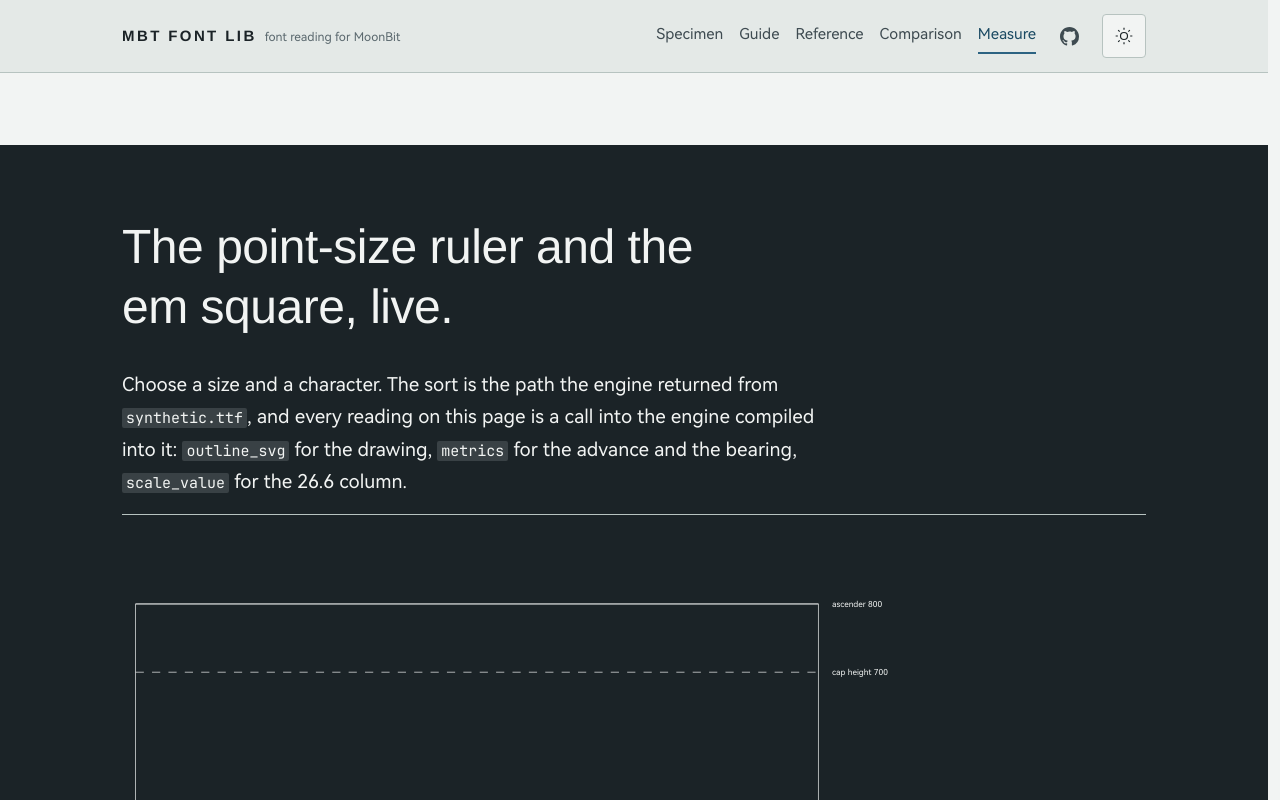
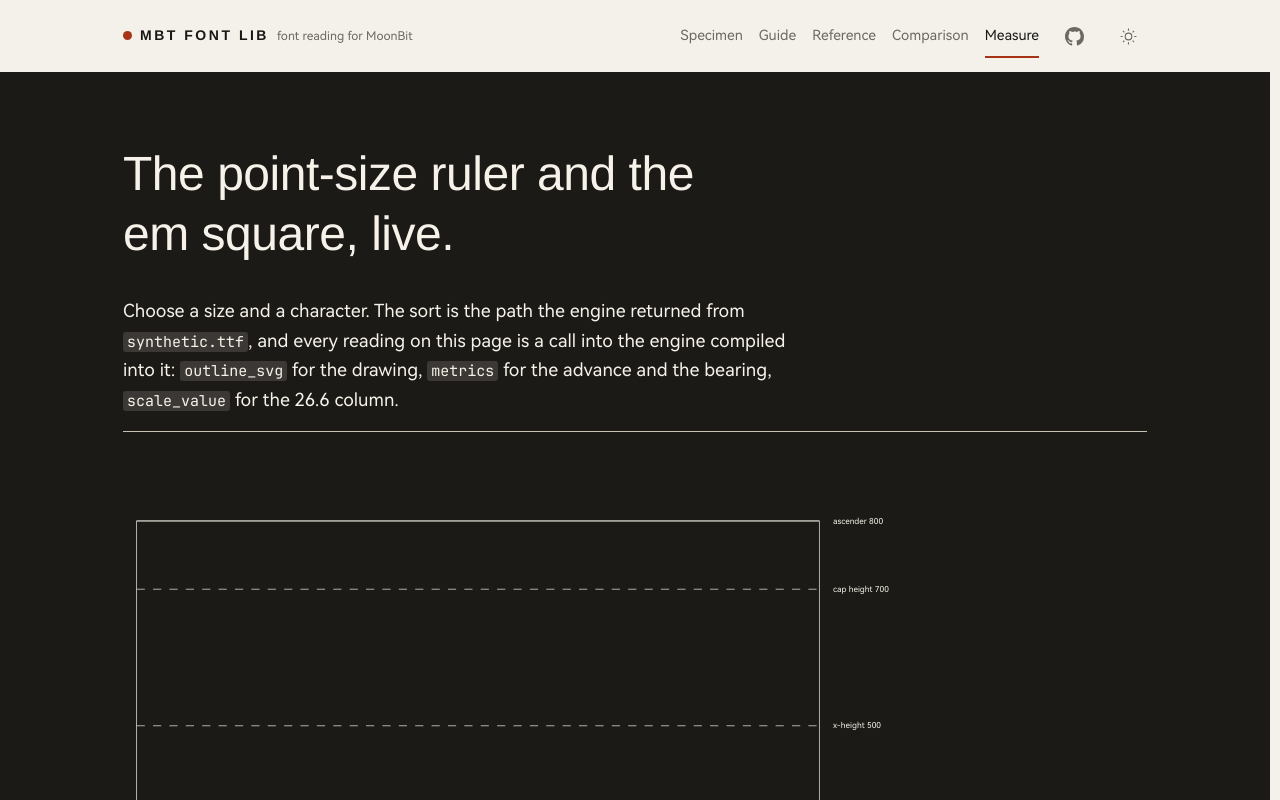
Before and after one commit to moonbitstack/moonfont, a plain HTML site: page docs/showcase.html in a window 1280 px wide. Shown: the top 800 px of the page. Drawn offline with Linux system fonts and the light colour scheme; a script that the page names is missing; a web font is replaced by a local one.

Commit message:
feat(site): one paper, one ink, one red — the cover and the four pages share a material.
The specimen page keeps its own composition: full-bleed hero, dark proof
plates, motion. What it no longer keeps is a different palette. Both
stylesheets now declare the same warm stock, the same graphite night and
the same single vermilion, so a reader crossing from the cover to the
guide does not feel the temperature change underfoot.

- style.css: cold blue-grey stock and blue mark replaced by warm paper and
  the cover's red; code chips, rules and shadows warmed to match; body set
  at 18px/1.65.
- lab.css: night ground lifted from #0a0a0c to the same #121110, panels to
  the same #191817, accent to the same red, panels rounded to 10px.
- Both mastheads: 72px strip of ground behind glass, a hairline that only
  appears once the page moves, one 9px red dot before the wordmark, the
  same 2px underline under the current section, the same 38px round tools.
- A page that opens on a band now meets the strip above it the way the
  hero does, instead of floating on a shelf of paper.
- measure: the outline was mirrored below its baseline — the engine already
  emits y up. The A now sits on the baseline with cap and x-height rules
  crossing it. Empty outlines draw the compositor's box. The six sorts are
  set three to a row instead of six to a sliver, and the sheet opens on
  U+0041 rather than on an empty plate.

```diff
--- a/docs/lab.css
+++ b/docs/lab.css
@@ -1,48 +1,50 @@
 /* moonfont lab — visual system
-   Refined, dark, editorial. The glyphs are the art; everything else is quiet. */
+   Refined, dark, editorial. The glyphs are the art; everything else is quiet.
+   The ground, the ink and the single red are the ones the other four pages
+   declare: the cover differs in scale and motion, not in material. */
 
 :root {
-  --bg: #0a0a0c;
-  --bg-soft: #111114;
-  --bg-panel: #121216;
-  --ink: #ededf0;
-  --ink-dim: #a4a4ae;
-  --ink-faint: #83838d;
-  --line: rgba(255, 255, 255, 0.09);
-  --line-strong: rgba(255, 255, 255, 0.16);
-  --accent: #ff5a36;
-  --accent-soft: rgba(255, 90, 54, 0.16);
-  --cool: #6ad7ff;
-  --radius: 14px;
+  --bg: #121110;
+  --bg-soft: #1a1917;
+  --bg-panel: #191817;
+  --ink: #ecebe5;
+  --ink-dim: #b5b0a7;
+  --ink-faint: #8c877e;
+  --line: rgba(236, 232, 223, 0.10);
+  --line-strong: rgba(236, 232, 223, 0.18);
+  --accent: #ff6f4c;
+  --accent-soft: rgba(255, 111, 76, 0.16);
+  --cool: #e0b08a;
+  --radius: 10px;
   --maxw: 1180px;
   --font-ui: "HarmonyOS Sans SC", ui-sans-serif, system-ui, -apple-system,
     "Segoe UI", Roboto, Helvetica, Arial, sans-serif;
-  --topbar-wash: rgba(10, 10, 12, 0.85);
-  --topbar-fade: rgba(10, 10, 12, 0);
-  --sheen: rgba(255, 255, 255, 0.04);
-  --sheen-strong: rgba(255, 255, 255, 0.05);
+  --topbar-wash: rgba(18, 17, 16, 0.88);
+  --topbar-fade: rgba(18, 17, 16, 0);
+  --sheen: rgba(236, 232, 223, 0.04);
+  --sheen-strong: rgba(236, 232, 223, 0.055);
   --on-accent: #1a0c08;
 }
 
 /* A second impression of the same page: paper instead of night. The type is
    the same size, the rules are the same weight; only the ink and the ground
-   swap. */
+   swap. The paper is the stock the other pages are printed on. */
 :root[data-theme="light"] {
   --bg: #f4f1ea;
-  --bg-soft: #ece8df;
+  --bg-soft: #eae6dc;
   --bg-panel: #efece4;
-  --ink: #17161a;
-  --ink-dim: #4f4d54;
-  --ink-faint: #6b6870;
-  --line: rgba(23, 22, 26, 0.12);
-  --line-strong: rgba(23, 22, 26, 0.22);
-  --accent: #c8381a;
-  --accent-soft: rgba(200, 56, 26, 0.14);
-  --cool: #16607a;
+  --ink: #191715;
+  --ink-dim: #4a4642;
+  --ink-faint: #6d6862;
+  --line: rgba(25, 23, 21, 0.12);
+  --line-strong: rgba(25, 23, 21, 0.22);
+  --accent: #a83418;
+  --accent-soft: rgba(168, 52, 24, 0.13);
+  --cool: #8a4a2a;
   --topbar-wash: rgba(244, 241, 234, 0.9);
   --topbar-fade: rgba(244, 241, 234, 0);
-  --sheen: rgba(23, 22, 26, 0.035);
-  --sheen-strong: rgba(23, 22, 26, 0.05);
+  --sheen: rgba(25, 23, 21, 0.035);
+  --sheen-strong: rgba(25, 23, 21, 0.05);
   --on-accent: #fdf9f2;
 }
 
@@ -168,10 +170,28 @@ code {
   display: flex;
   align-items: center;
   justify-content: space-between;
-  padding: 18px 28px;
+  padding: 17px 28px;
   background: linear-gradient(to bottom, var(--topbar-wash), var(--topbar-fade));
-  backdrop-filter: blur(4px);
+  -webkit-backdrop-filter: blur(14px);
+  backdrop-filter: blur(14px);
 }
+/* The same hairline the other pages show once they have moved. */
+.topbar::after {
+  content: "";
+  position: absolute;
+  left: 0; right: 0; bottom: 0;
+  height: 1px;
+  background: linear-gradient(
+    to right,
+    transparent,
+    var(--line-strong) 16%,
+    var(--line-strong) 84%,
+    transparent
+  );
+  opacity: 0;
+  transition: opacity 150ms ease-out;
+}
+html:not(.at-top) .topbar::after { opacity: 1; }
 .wordmark {
   font-weight: 600;
   letter-spacing: 0.18em;
@@ -196,8 +216,8 @@ code {
   content: "";
   position: absolute;
   left: 0; right: 0;
-  bottom: -7px;
-  height: 1px;
+  bottom: -8px;
+  height: 2px;
   background: var(--accent);
 }
 .topbar__tools { display: flex; align-items: center; gap: 6px; }
@@ -733,6 +753,7 @@ code {
   border: 1px solid var(--line);
   border-radius: 8px;
   background: color-mix(in srgb, var(--bg-panel) 76%, transparent);
+  -webkit-backdrop-filter: blur(7px);
   backdrop-filter: blur(7px);
   font-size: 12px;
   line-height: 1.45;
@@ -751,6 +772,7 @@ code {
   right: 22px;
   bottom: 22px;
   background: color-mix(in srgb, var(--bg-panel) 74%, transparent);
+  -webkit-backdrop-filter: blur(7px);
   backdrop-filter: blur(7px);
 }
 .tray__button:focus-visible,
--- a/docs/showcase.html
+++ b/docs/showcase.html
@@ -14,6 +14,9 @@
       ? chosen
       : (window.matchMedia("(prefers-color-scheme: dark)").matches ? "dark" : "light");
     document.documentElement.dataset.theme = theme;
+    // The strip only draws its hairline once the page has moved; saying so
+    // here keeps the first paint from showing a rule that then vanishes.
+    document.documentElement.classList.add("at-top");
   })();
 </script>
 <link rel="icon" href="favicon.svg" type="image/svg+xml">
@@ -82,29 +85,29 @@
         <div class="pick" data-pick>
           <button class="pick__button" type="button" aria-haspopup="listbox"
                   aria-expanded="false" aria-labelledby="glyphLabel">
-            <span data-pick-label>Choose a character to set a sort.</span>
+            <span data-pick-label>2 U+0041 A</span>
             <svg class="pick__mark" viewBox="0 0 10 6" aria-hidden="true" focusable="false">
               <path d="M1 1l4 4 4-4" fill="none" stroke="currentColor"
                     stroke-width="1.3" stroke-linecap="round" />
             </svg>
           </button>
           <ul class="pick__list" role="listbox" aria-labelledby="glyphLabel" hidden>
-            <li class="pick__option" role="option" tabindex="-1" data-value="" aria-selected="true">Choose a character to set a sort.</li>
+            <li class="pick__option" role="option" tabindex="-1" data-value="" aria-selected="false">Choose a character to set a sort.</li>
             <li class="pick__option" role="option" tabindex="-1" data-value="0" data-codepoint="0" aria-selected="false">0 .notdef</li>
             <li class="pick__option" role="option" tabindex="-1" data-value="1" data-codepoint="32" aria-selected="false">1 U+0020 space</li>
-            <li class="pick__option" role="option" tabindex="-1" data-value="2" data-codepoint="65" aria-selected="false">2 U+0041 A</li>
+            <li class="pick__option" role="option" tabindex="-1" data-value="2" data-codepoint="65" aria-selected="true">2 U+0041 A</li>
             <li class="pick__option" role="option" tabindex="-1" data-value="3" data-codepoint="66" aria-selected="false">3 U+0042 B</li>
             <li class="pick__option" role="option" tabindex="-1" data-value="4" data-codepoint="97" aria-selected="false">4 U+0061 a</li>
             <li class="pick__option" role="option" tabindex="-1" data-value="5" data-codepoint="193" aria-selected="false">5 U+00C1 composite</li>
           </ul>
-          <input id="glyph-select" type="hidden" value="" />
+          <input id="glyph-select" type="hidden" value="2" data-codepoint="65" />
         </div>
         <p><button type="button" id="probe-sort">Probe an absent sort</button> <button type="button" id="show-notdef" hidden>Show the .notdef box</button></p>
         <p id="stage-note" hidden></p>
         <p>A face with no sort for a codepoint is not an error: <code>glyph_index</code> returns <code>None</code>. The previous sort stays on the sheet until the .notdef box is chosen.</p>
       </div>
       <figure class="rule-figure">
-        <svg id="grid-svg" viewBox="-20 -860 6020 1120" role="img" aria-label="All six sorts of synthetic.ttf laid out in case order">
+        <svg id="grid-svg" viewBox="-20 -860 3040 2340" role="img" aria-label="All six sorts of synthetic.ttf laid out in case order">
           <g id="grid-body"></g>
         </svg>
         <figcaption>All six sorts in case order, each drawn from its own outline. Empty sorts are shown as a ruled box. The grid is built from the same command streams as the stage.</figcaption>
--- a/docs/style.css
+++ b/docs/style.css
@@ -4,36 +4,41 @@
 :root {
   color-scheme: light dark;
 
-  --stock:        light-dark(#f2f4f3, #161c1f);
-  --stock-deep:   light-dark(#e4e9e7, #0e1315);
-  --sheet:        light-dark(#fafcfb, #101517);
-  --solid:        light-dark(#1b2327, #0a0f11);
-  --on-solid:     light-dark(#f2f4f3, #e8eeeb);
-  --ink:          light-dark(#1b2327, #e8eeeb);
-  --ink-soft:     light-dark(#3e4b51, #bcc9c6);
-  --ink-faint:    light-dark(#5a686e, #95a6a3);
-  --rule:         light-dark(#b7c3c0, #0a0e10);
-  --rule-lip:     light-dark(transparent, #3d4a47);
-  --rule-soft:    light-dark(#d4dcda, #24302f);
-  --mark:         light-dark(#2c6382, #a9cbdc);
-  --mark-strong:  light-dark(#1b4a63, #d3e8f1);
-  --mark-on-solid:light-dark(#a9cbdc, #a9cbdc);
-  --code:         light-dark(#e9efec, #0d1214);
-  --code-ink:     light-dark(#1b2327, #e2ebe7);
-  --code-dim:     light-dark(#4c5c61, #9aaba8);
-  --code-rule:    light-dark(#bcc9c5, #2b3735);
-  --focus:        light-dark(#1b4a63, #d3e8f1);
-  --focus-halo:   light-dark(#f2f4f3, #161c1f);
-  --impression:   light-dark(rgb(27 35 39 / 8%), rgb(0 0 0 / 45%));
-  --edge:         light-dark(transparent, rgb(232 238 235 / 10%));
+  /* One ramp for the whole publication: warm paper by day, warm graphite by
+     night. The specimen page declares the same ground and the same single
+     red; a reader moving between the cover and these pages should not feel
+     the temperature change underfoot. */
+  --stock:        light-dark(#f4f1ea, #121110);
+  --stock-deep:   light-dark(#eae6dc, #0b0a0a);
+  --sheet:        light-dark(#fbf9f4, #1a1917);
+  --solid:        light-dark(#1c1a17, #070707);
+  --on-solid:     light-dark(#f6f2e9, #ece8df);
+  --ink:          light-dark(#191715, #ecebe5);
+  --ink-soft:     light-dark(#4a4642, #bab5ab);
+  --ink-faint:    light-dark(#6d6862, #908a80);
+  --rule:         light-dark(#c9c2b4, #0a0908);
+  --rule-lip:     light-dark(transparent, #38352f);
+  --rule-soft:    light-dark(#ded8cb, #242220);
+  --mark:         light-dark(#a83418, #ff6f4c);
+  --mark-strong:  light-dark(#7d2410, #ffab90);
+  --mark-on-solid:light-dark(#ffb49b, #ffb49b);
+  --on-mark:      light-dark(#fdf9f2, #1a0c08);
+  --code:         light-dark(#efeadf, #181613);
+  --code-ink:     light-dark(#1e1b17, #e8e4db);
+  --code-dim:     light-dark(#5f584e, #a09a8f);
+  --code-rule:    light-dark(#d8d1c3, #2c2925);
+  --focus:        light-dark(#7d2410, #ffab90);
+  --focus-halo:   light-dark(#f4f1ea, #121110);
+  --impression:   light-dark(rgb(28 22 16 / 10%), rgb(0 0 0 / 55%));
+  --edge:         light-dark(transparent, rgb(236 232 223 / 10%));
 
-  --info:         light-dark(#2c6382, #a9cbdc);
+  --info:         light-dark(#2f5d70, #a3c3d2);
   --warning:      light-dark(#7a4e0f, #e3b46c);
-  --danger:       light-dark(#9b3327, #e6907f);
+  --danger:       light-dark(#8c2233, #f097a8);
   --success:      light-dark(#2e624f, #98cbb0);
-  --info-wash:    light-dark(rgb(44 98 130 / 10%),   rgb(169 203 220 / 12%));
+  --info-wash:    light-dark(rgb(47 93 112 / 10%),   rgb(163 195 210 / 12%));
   --warning-wash: light-dark(rgb(122 78 15 / 10%),   rgb(227 180 108 / 12%));
-  --danger-wash:  light-dark(rgb(155 51 39 / 10%),   rgb(230 144 127 / 12%));
+  --danger-wash:  light-dark(rgb(140 34 51 / 10%),   rgb(240 151 168 / 12%));
   --success-wash: light-dark(rgb(46 98 79 / 10%),    rgb(152 203 176 / 12%));
 
   /* One face for the whole site, the same one the specimen page sets its own
@@ -48,7 +53,7 @@
 
   --t-caption: 12px;
   --t-label:   15px;
-  --t-body:    19px;
+  --t-body:    18px;
   --t-lede:    24px;
   --t-h3:      32px;
   --t-h2:      48px;
@@ -68,8 +73,8 @@
   --s-44: 176px;
 
   --r-0: 0;
-  --r-1: 2px;
-  --r-2: 4px;
+  --r-1: 3px;
+  --r-2: 8px;
 
   --rail: 1120px;
 
@@ -95,7 +100,7 @@
 :root[data-theme="light"] {
   color-scheme: only light;
   --display-weight: 500;
-  --impression: rgb(27 35 39 / 8%);
+  --impression: rgb(28 22 16 / 10%);
   --edge: transparent;
   --rule-lip: transparent;
 }
@@ -103,54 +108,56 @@
 :root[data-theme="dark"] {
   color-scheme: only dark;
   --display-weight: 600;
-  --impression: rgb(0 0 0 / 45%);
-  --edge: rgb(232 238 235 / 10%);
-  --rule-lip: #3d4a47;
+  --impression: rgb(0 0 0 / 55%);
+  --edge: rgb(236 232 223 / 10%);
+  --rule-lip: #38352f;
 }
 
 /* A browser without light-dark() still gets both designs, not a blank sheet. */
 @supports not (color: light-dark(white, black)) {
   :root[data-theme="light"] {
-    --stock: #f2f4f3;
-    --stock-deep: #e4e9e7;
-    --sheet: #fafcfb;
-    --solid: #1b2327;
-    --on-solid: #f2f4f3;
-    --ink: #1b2327;
-    --ink-soft: #3e4b51;
-    --ink-faint: #5a686e;
-    --rule: #b7c3c0;
-    --rule-soft: #d4dcda;
-    --mark: #2c6382;
-    --mark-strong: #1b4a63;
-    --mark-on-solid: #a9cbdc;
-    --code: #e9efec;
-    --code-ink: #1b2327;
-    --code-dim: #4c5c61;
-    --code-rule: #bcc9c5;
-    --focus: #1b4a63;
-    --focus-halo: #f2f4f3;
+    --stock: #f4f1ea;
+    --stock-deep: #eae6dc;
+    --sheet: #fbf9f4;
+    --solid: #1c1a17;
+    --on-solid: #f6f2e9;
+    --ink: #191715;
+    --ink-soft: #4a4642;
+    --ink-faint: #6d6862;
+    --rule: #c9c2b4;
+    --rule-soft: #ded8cb;
+    --mark: #a83418;
+    --mark-strong: #7d2410;
+    --mark-on-solid: #ffb49b;
+    --on-mark: #fdf9f2;
+    --code: #efeadf;
+    --code-ink: #1e1b17;
+    --code-dim: #5f584e;
+    --code-rule: #d8d1c3;
+    --focus: #7d2410;
+    --focus-halo: #f4f1ea;
   }
   :root[data-theme="dark"] {
-    --stock: #161c1f;
-    --stock-deep: #0e1315;
-    --sheet: #101517;
-    --solid: #0a0f11;
-    --on-solid: #e8eeeb;
-    --ink: #e8eeeb;
-    --ink-soft: #bcc9c6;
-    --ink-faint: #95a6a3;
-    --rule: #0a0e10;
-    --rule-soft: #24302f;
-    --mark: #a9cbdc;
-    --mark-strong: #d3e8f1;
-    --mark-on-solid: #a9cbdc;
-    --code: #0d1214;
-    --code-ink: #e2ebe7;
-    --code-dim: #9aaba8;
-    --code-rule: #2b3735;
-    --focus: #d3e8f1;
-    --focus-halo: #161c1f;
+    --stock: #121110;
+    --stock-deep: #0b0a0a;
+    --sheet: #1a1917;
+    --solid: #070707;
+    --on-solid: #ece8df;
+    --ink: #ecebe5;
+    --ink-soft: #bab5ab;
+    --ink-faint: #908a80;
+    --rule: #0a0908;
+    --rule-soft: #242220;
+    --mark: #ff6f4c;
+    --mark-strong: #ffab90;
+    --mark-on-solid: #ffb49b;
+    --on-mark: #1a0c08;
+    --code: #181613;
+    --code-ink: #e8e4db;
+    --code-dim: #a09a8f;
+    --code-rule: #2c2925;
+    --focus: #ffab90;
+    --focus-halo: #121110;
   }
 }
 
@@ -172,7 +179,7 @@ body {
   color: var(--ink);
   font-family: var(--font-body);
   font-size: var(--t-body);
-  line-height: 1.7;
+  line-height: 1.65;
   -webkit-text-size-adjust: 100%;
 }
 
@@ -191,13 +198,13 @@ body {
    width at the top of the page and only the thumb fades, so the layout does not
    jump when it appears. */
 @supports selector(::-webkit-scrollbar) {
-  html::-webkit-scrollbar { width: 12px; height: 12px; }
-  html::-webkit-scrollbar-track { background: var(--stock-deep); }
+  html::-webkit-scrollbar { width: 10px; height: 10px; }
+  html::-webkit-scrollbar-track { background: transparent; }
   html::-webkit-scrollbar-thumb {
     border-radius: 99px;
-    border: 3px solid var(--stock-deep);
+    border: 3px solid transparent;
     background-clip: content-box;
-    background-color: color-mix(in srgb, var(--ink) 26%, transparent);
+    background-color: color-mix(in srgb, var(--ink) 24%, transparent);
   }
   html.at-top::-webkit-scrollbar-thumb { background-color: transparent; }
   pre::-webkit-scrollbar, .table-wrap::-webkit-scrollbar,
@@ -278,15 +285,17 @@ code, .sig, .case-index-count, .field-name, .field-type, .tok-num {
 .skip:focus { transform: translateY(0); }
 
 /* --------------------------------------------------------------------------
-   The label strip on the case
+   The label strip on the case. It is the same strip the specimen page wears:
+   the ground seen through a sheet of glass, a hairline that fades in only once
+   the page has moved, and the wordmark with the one red dot in front of it.
    -------------------------------------------------------------------------- */
-
 .top {
   position: sticky;
   top: 0;
   z-index: var(--z-top);
-  background: var(--stock-deep);
-  border-bottom: 1px solid var(--rule);
+  background: color-mix(in srgb, var(--stock) 86%, transparent);
+  -webkit-backdrop-filter: saturate(1.08) blur(14px);
+  backdrop-filter: saturate(1.08) blur(14px);
 }
 
 .top::after {
@@ -294,10 +303,20 @@ code, .sig, .case-index-count, .field-name, .field-type, .tok-num {
   position: absolute;
   left: 0;
   right: 0;
-  bottom: -1px;
+  bottom: 0;
   height: 1px;
-  background: var(--rule-lip);
+  background: linear-gradient(
+    to right,
+    transparent,
+    color-mix(in srgb, var(--ink) 15%, transparent) 16%,
+    color-mix(in srgb, var(--ink) 15%, transparent) 84%,
+    transparent
+  );
+  opacity: 0;
+  transition: opacity var(--motion-state);
 }
+
+html:not(.at-top) .top::after { opacity: 1; }
 
 .top nav {
   display: flex;
@@ -307,7 +326,10 @@ code, .sig, .case-index-count, .field-name, .field-type, .tok-num {
   max-width: var(--rail);
   min-height: var(--bar-h);
   margin-inline: auto;
-  padding: var(--s-3) var(--pad);
+  /* The strip is exactly --bar-h tall, so a band or a heading that follows it
+     starts where the cover's hero starts, and so every scroll-margin computed
+     from that number is true. */
+  padding: 0 var(--pad);
 }
 
 .brand {
@@ -323,10 +345,23 @@ code, .sig, .case-index-count, .field-name, .field-type, .tok-num {
   text-decoration: none;
 }
 
+/* The mark exactly as the cover draws it: one filled circle of the red, then
+   the name in spaced capitals. */
+.brand::before {
+  content: "";
+  align-self: center;
+  width: 9px;
+  height: 9px;
+  border-radius: 50%;
+  background: var(--mark);
+  transform: translateY(-1px);
+}
+
 .brand b {
   font-weight: 600;
-  font-size: 15px;
-  letter-spacing: 0.16em;
+  font-size: 14px;
+  letter-spacing: 0.18em;
+  text-transform: uppercase;
 }
 .brand span {
   font-family: var(--font-body);
@@ -336,49 +371,51 @@ code, .sig, .case-index-count, .field-name, .field-type, .tok-num {
   color: var(--ink-faint);
 }
 
+/* The current section is marked the way the cover marks it: two pixels of the
+   one red, hung the same distance under the word. */
 .link {
+  position: relative;
   padding-block: var(--s-1);
-  border-bottom: 2px solid transparent;
   font-family: var(--font-display);
-  font-size: var(--t-label);
-  color: var(--ink-soft);
+  font-size: 14px;
+  color: var(--ink-faint);
   text-decoration: none;
 }
 
-.link:hover { color: var(--mark-strong); }
-.link[aria-current="page"] {
-  color: var(--mark-strong);
-  border-bottom-color: var(--mark);
+.link:hover { color: var(--ink); }
+.link[aria-current="page"] { color: var(--ink); }
+.link[aria-current="page"]::after {
+  content: "";
+  position: absolute;
+  left: 0;
+  right: 0;
+  bottom: -6px;
+  height: 2px;
+  background: var(--mark);
 }
 
-.github {
+.github,
+.theme-toggle {
   display: inline-flex;
   align-items: center;
   justify-content: center;
-  width: 34px;
-  height: 34px;
+  width: 38px;
+  height: 38px;
+  padding: 0;
+  border: 0;
   border-radius: 50%;
-  color: var(--ink-soft);
+  background: transparent;
+  color: var(--ink-faint);
+  cursor: pointer;
 }
-.github:hover { color: var(--mark-strong); background: var(--stock-deep); }
+.github { text-decoration: none; }
+.github:hover,
+.theme-toggle:hover { color: var(--ink); background: var(--stock-deep); }
+.github:active,
+.theme-toggle:active { transform: translateY(1px); }
 .github svg { width: 19px; height: 19px; pointer-events: none; }
 
-.theme-toggle {
-  display: inline-grid;
-  place-items: center;
-  width: 44px;
-  height: 44px;
-  padding: 0;
-  border: 1px solid var(--rule);
-  border-radius: var(--r-2);
-  background: var(--stock);
-  color: var(--ink);
-  cursor: pointer;
-}
-
-.theme-toggle:hover { color: var(--mark-strong); }
-.theme-toggle:active { transform: translateY(1px); }
-.theme-toggle svg { width: 20px; height: 20px; pointer-events: none; }
+.theme-toggle svg { width: 19px; height: 19px; pointer-events: none; }
 .theme-toggle .face, .theme-toggle .foot { transition: opacity var(--motion-state); }
 :root[data-theme="light"] .theme-toggle .foot { opacity: 0; }
 :root[data-theme="dark"] .theme-toggle .face { opacity: 0; }
@@ -436,7 +473,15 @@ label,
    The case: drawer labels on the left, compartments on the right
    -------------------------------------------------------------------------- */
 
-main { padding-block: var(--s-18) var(--s-32); }
+main {
+  --main-pad: var(--s-18);
+  padding-block: var(--main-pad) var(--s-32);
+}
+
+/* A band that opens a page is the page's cover: it meets the strip above it
+   the way the specimen page's hero does, rather than floating on a shelf of
+   paper. */
+main > .band:first-child { margin-top: calc(-1 * var(--main-pad)); }
 
 .case {
   display: grid;
@@ -592,7 +637,7 @@ main { padding-block: var(--s-18) var(--s-32); }
   margin-top: var(--s-4);
   padding: var(--s-3) var(--s-4);
   border: 1px solid var(--code-rule);
-  border-radius: var(--r-0);
+  border-radius: var(--r-2);
   background: var(--code);
   color: var(--code-ink);
   font-family: var(--font-mono);
@@ -968,10 +1013,13 @@ pre code { overflow-wrap: normal; }
 
 @media (max-width: 980px) {
   :root { --pad: var(--s-6); --section: var(--s-18); }
-  main { padding-block: var(--s-12) var(--s-18); }
+  main { --main-pad: var(--s-12); padding-block: var(--main-pad) var(--s-18); }
 }
 
 @media (max-width: 700px) {
+  /* The strip wraps to two rows here; every scroll-margin computed from
+     --bar-h has to know that. */
+  :root { --bar-h: 96px; }
   .case { grid-template-columns: minmax(0, 1fr); }
   .case-index { position: static; top: auto; }
   .case-index-list { display: flex; flex-wrap: wrap; gap: var(--s-2); }
@@ -981,7 +1029,7 @@ pre code { overflow-wrap: normal; }
   .pkg-name { font-size: var(--t-lede); }
   .entry-name { font-size: var(--t-body); }
   .brand span { display: none; }
-  .top nav { gap: var(--s-2); }
+  .top nav { gap: var(--s-2); padding-block: var(--s-2); }
 }
 
 @media (max-width: 640px) {
@@ -1033,7 +1081,7 @@ pre code { overflow-wrap: normal; }
   padding: var(--s-2) var(--s-3);
   background: var(--sheet);
   border: 1px solid var(--rule);
-  border-radius: 2px;
+  border-radius: var(--r-2);
   color: var(--ink);
   font: inherit;
   text-align: left;
@@ -1057,7 +1105,7 @@ pre code { overflow-wrap: normal; }
   list-style: none;
   background: var(--sheet);
   border: 1px solid var(--rule);
-  border-radius: 2px;
+  border-radius: var(--r-2);
   box-shadow: 0 14px 30px var(--impression);
 }
 .pick__option {
@@ -1069,10 +1117,10 @@ pre code { overflow-wrap: normal; }
 }
 .pick__option:first-child { border-top: 0; }
 .pick__option:hover,
-.pick__option:focus { background: var(--mark); color: var(--on-solid); outline: none; }
+.pick__option:focus { background: var(--mark); color: var(--on-mark); outline: none; }
 .pick__option[aria-selected="true"] { color: var(--mark-strong); font-weight: 600; }
 .pick__option[aria-selected="true"]:hover,
-.pick__option[aria-selected="true"]:focus { color: var(--on-solid); }
+.pick__option[aria-selected="true"]:focus { color: var(--on-mark); }
 
 /* The slider is the sheet's too. */
 input[type="range"] {
@@ -1094,14 +1142,14 @@ input[type="range"]::-webkit-slider-thumb {
   width: 12px;
   height: 12px;
   margin-top: -6px;
-  border-radius: 1px;
+  border-radius: 2px;
   background: var(--mark);
   border: 1px solid var(--sheet);
   box-shadow: 0 0 0 1px var(--mark);
 }
 input[type="range"]::-moz-range-track { height: 1px; background: var(--ink-faint); }
 input[type="range"]::-moz-range-thumb {
-  width: 10px; height: 10px; border-radius: 1px;
+  width: 10px; height: 10px; border-radius: 2px;
   background: var(--mark); border: 1px solid var(--sheet);
 }
 
```
Also changed, not shown: docs/api.html (+3 -0 lines), docs/difftest.html (+3 -0 lines), docs/gauge.js (+29 -6 lines), docs/guide.html (+3 -0 lines), docs/index.html (+3 -0 lines), 1 other file.
